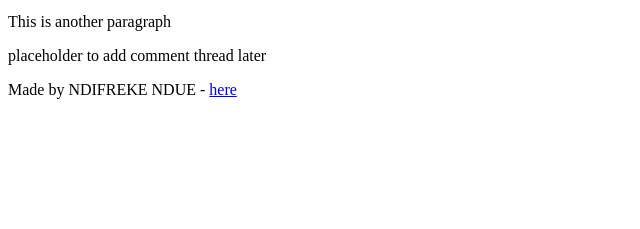
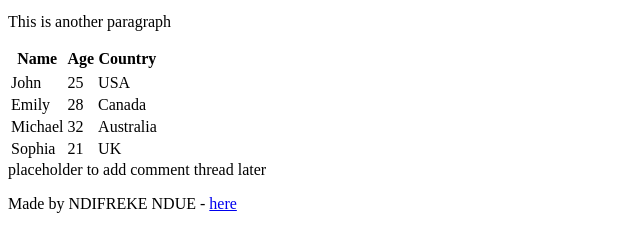
Before and after one commit to Freke09/My_First_Portfolio, a plain HTML site: page html_basic/index.html in a window 1280 px wide. Shown: the part 622-851 px from the top of the page, without its empty margins (0-640 px from the left). Before the commit the page ends 800 px from the top, so only its background shows below. Drawn offline with Linux system fonts and the light colour scheme.

Commit message:
Modified index.html

```diff
--- a/html_basic/index.html
+++ b/html_basic/index.html
@@ -32,6 +32,37 @@
             </figure>
 
             <p>This is another paragraph</p>
+
+            <table>
+                <tr>
+                    <thead>
+                        <th>Name</th>
+                        <th>Age</th>
+                        <th>Country</th>
+                    </thead>
+                </tr>
+                <tr>
+                    <td>John</td>
+                    <td>25</td>
+                    <td>USA</td>
+                </tr>
+                <tr>
+                    <td>Emily</td>
+                    <td>28</td>
+                    <td>Canada</td>
+                </tr>
+                <tr>
+                    <td>Michael</td>
+                    <td>32</td>
+                    <td>Australia</td>
+                </tr>
+                <tr>
+                    <td>Sophia</td>
+                    <td>21</td>
+                    <td>UK</td>
+                </tr>
+
+            </table>
         </article>
         <aside>
             placeholder to add comment thread later
```
